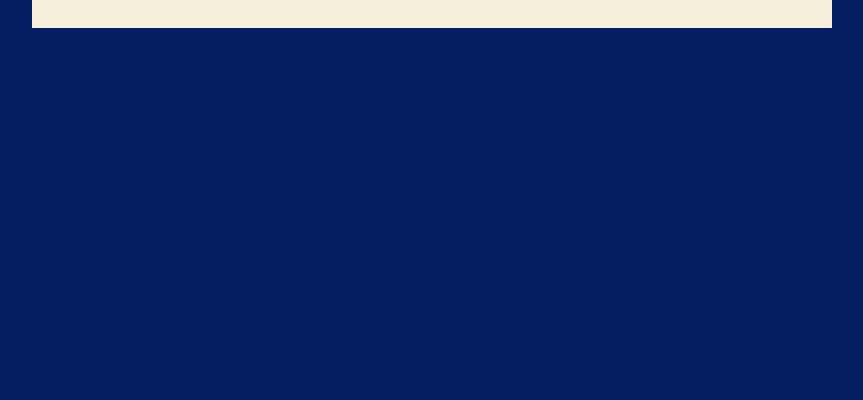
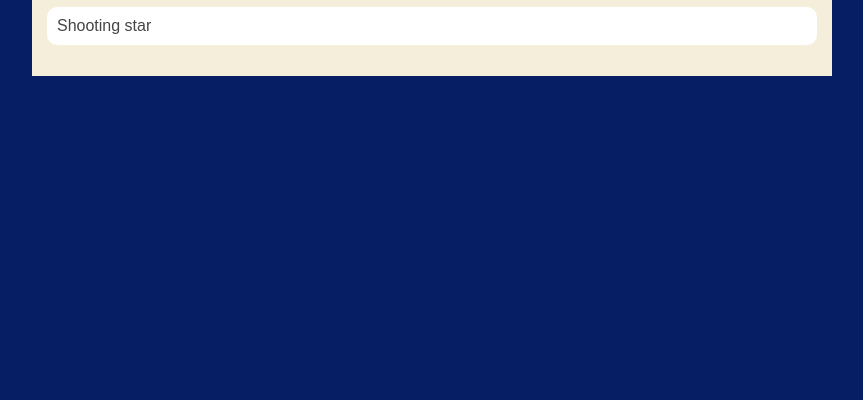
Before and after one commit to Jovan-Tucker/Jovan2079, a plain HTML site: page portfolio.html in a window 1280 px wide. Shown: the part 400-800 px from the top of the page, without its empty margins (208-1071 px from the left). Drawn offline with Linux system fonts and the light colour scheme.

Commit message:
portfolio change

```diff
--- a/portfolio.html
+++ b/portfolio.html
@@ -117,7 +117,7 @@
                     <h1>Portfolio</h1>
                     <ul class ="portfolio">
                         <li><a href=https://www.khanacademy.org/computer-programming/spin-off-of-project-whats-for-dinner/5778638086127616> What's for dinner </a></li>
-
+                        <li><a href="https://www.khanacademy.org/computer-programming/spin-off-of-project-shooting-star/5451953562238976"> Shooting star </a> </li>
                     </div>
             </main>
         </div>
```
